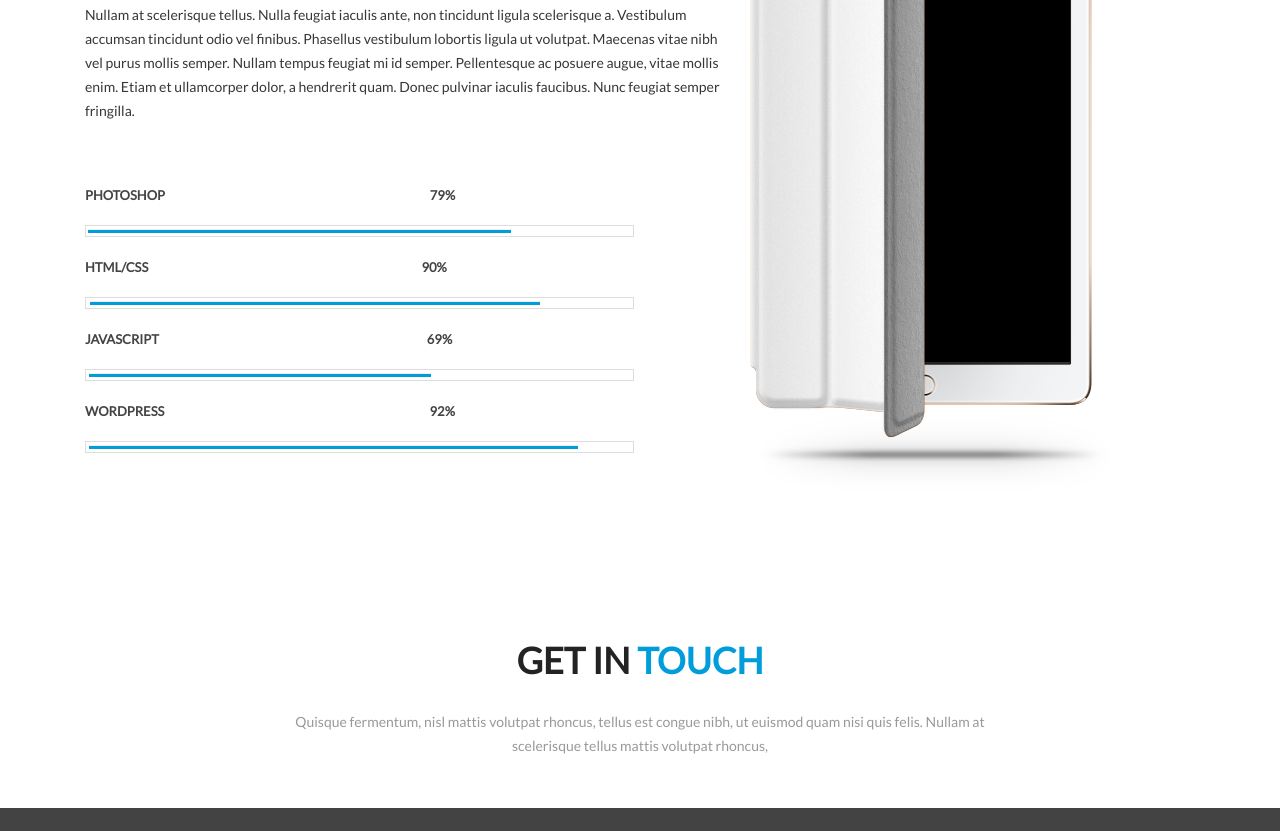
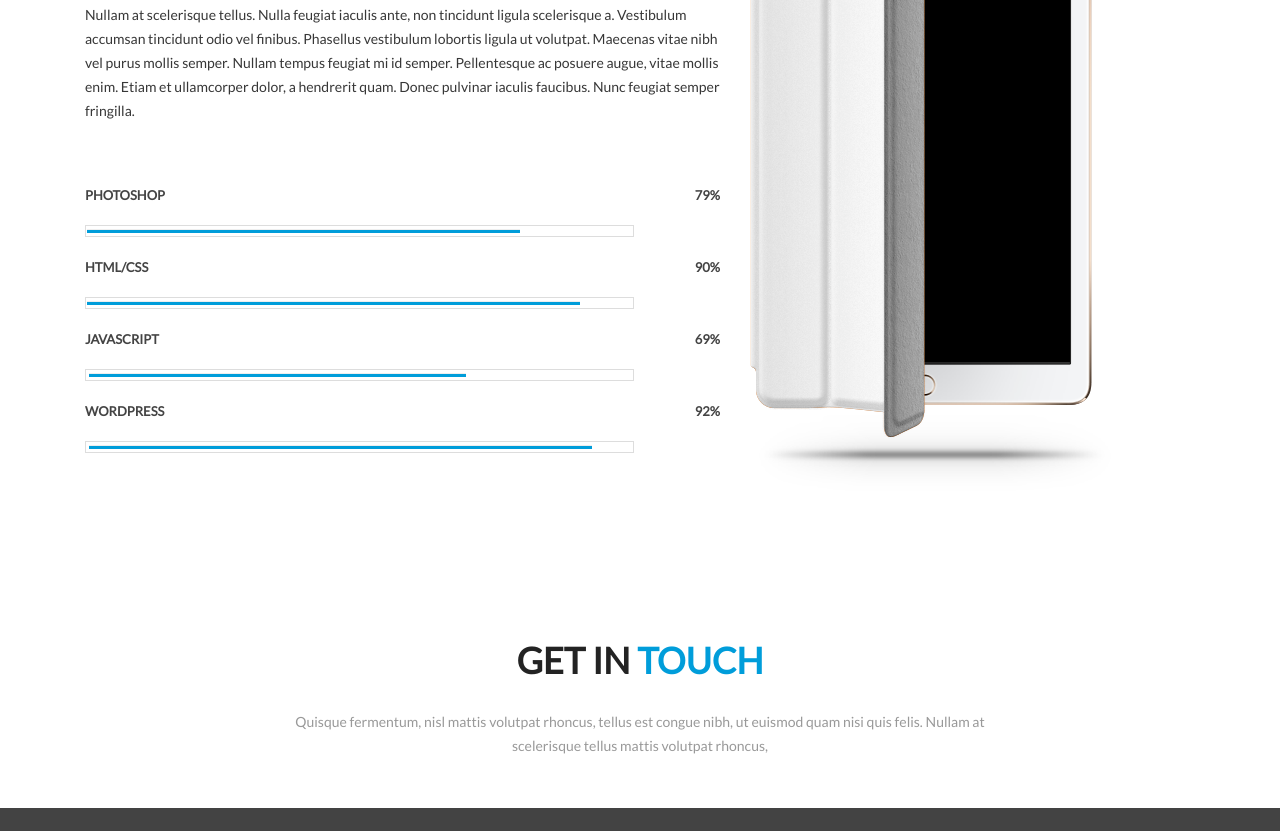
Before and after one commit to trukatuze/Test-Files, a website: page index.html in a window 1280 px wide. Shown: the part 2369-3200 px from the top of the page. Drawn offline with nearby package versions, Linux system fonts and the light colour scheme; grey boxes are pictures that could not be loaded.

Commit message:
push load

```diff
--- a/index.html
+++ b/index.html
@@ -330,28 +330,28 @@
                         <div class="lode-item">
                             <div class="photoshop">
                                 <span class="name-load">PHOTOSHOP</span>
-                                <span class="pecent">79%</span><br>
+                                <span class="pecent">79%</span>
                             </div>
                             <div class="bord"><hr class="one"></div>
                         </div>
                         <div class="lode-item">
                             <div class="photoshop">
                                 <span class="name-load">HTML/CSS</span>
-                                <span class="pecent">90%</span><br>
+                                <span class="pecent">90%</span>
                             </div>
                             <div class="bord"><hr class="two"></div>
                         </div>
                         <div class="lode-item">
                             <div class="photoshop">
                                 <span class="name-load">JAVASCRIPT</span>
-                                <span class="pecent">69%</span><br>
+                                <span class="pecent">69%</span>
                             </div>
                             <div class="bord"><hr class="three"></div>
                         </div>
                         <div class="lode-item">
                             <div class="photoshop">
                                 <span class="name-load">WORDPRESS</span>
-                                <span class="pecent">92%</span><br>
+                                <span class="pecent">92%</span>
                             </div>
                             <div class="bord"><hr class="four"></div>
                         </div>
--- a/sass/_aboutt-us.scss
+++ b/sass/_aboutt-us.scss
@@ -67,24 +67,24 @@
       position: relative;
     }
     .one{
-      width: 423px;
+      width: 79%;
       top: -17px;
-      left: -60px;
+      left: -56px;
     }
     .two{
-      width: 450px;
-      top: -17px;
-      left: -45px;
-    }
-    .three{
-      width: 342px;
-      top: -17px;
-      left: -100px;
-    }
-    .four{
-      width: 489px;
+      width: 90%;
       top: -17px;
       left: -26px;
     }
+    .three{
+      width: 69%;
+      top: -17px;
+      left: -82px;
+    }
+    .four{
+      width: 92%;
+      top: -17px;
+      left: -19px;
+    }
   }
 }
```
Also changed, not shown: css/style.css.
